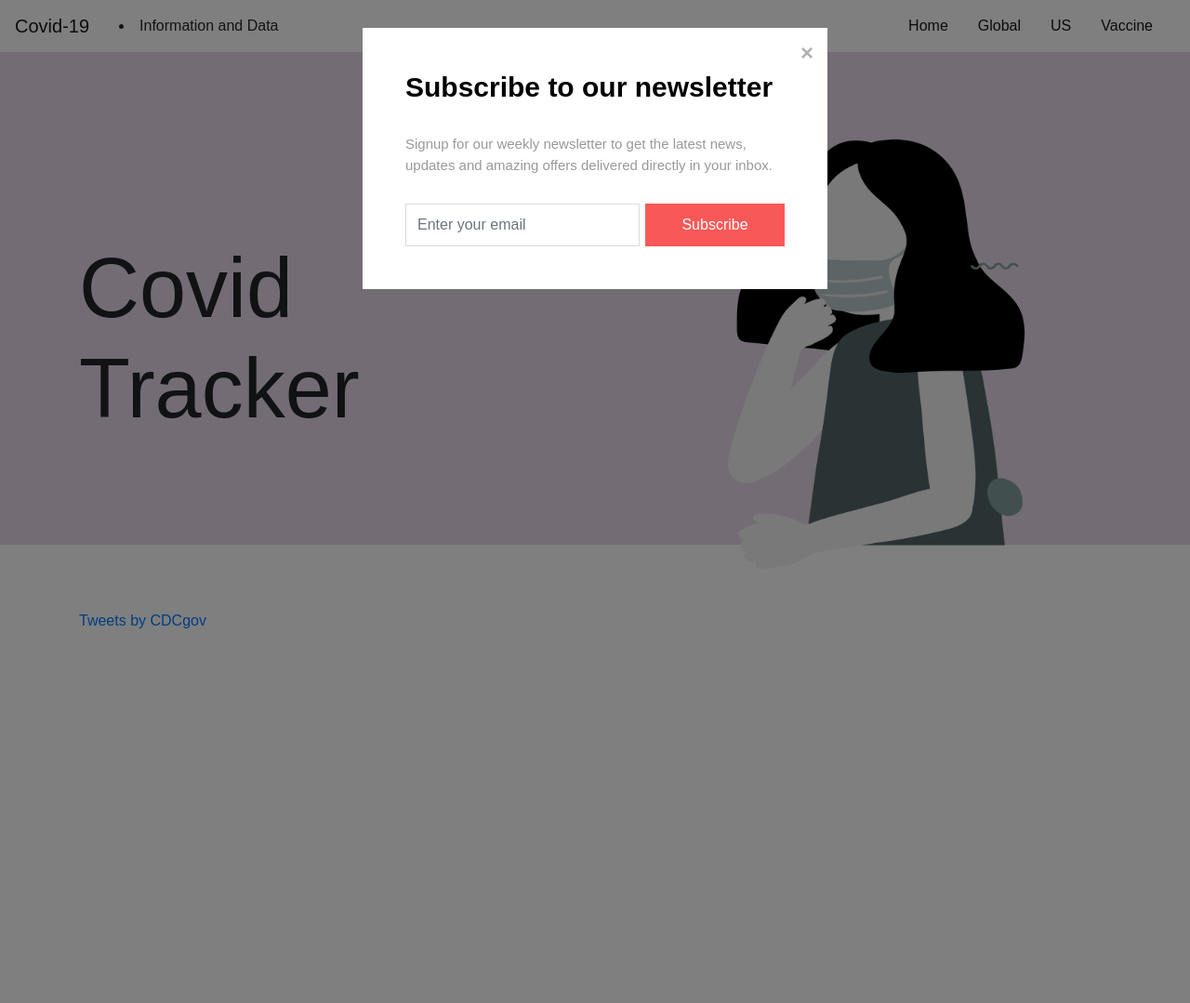
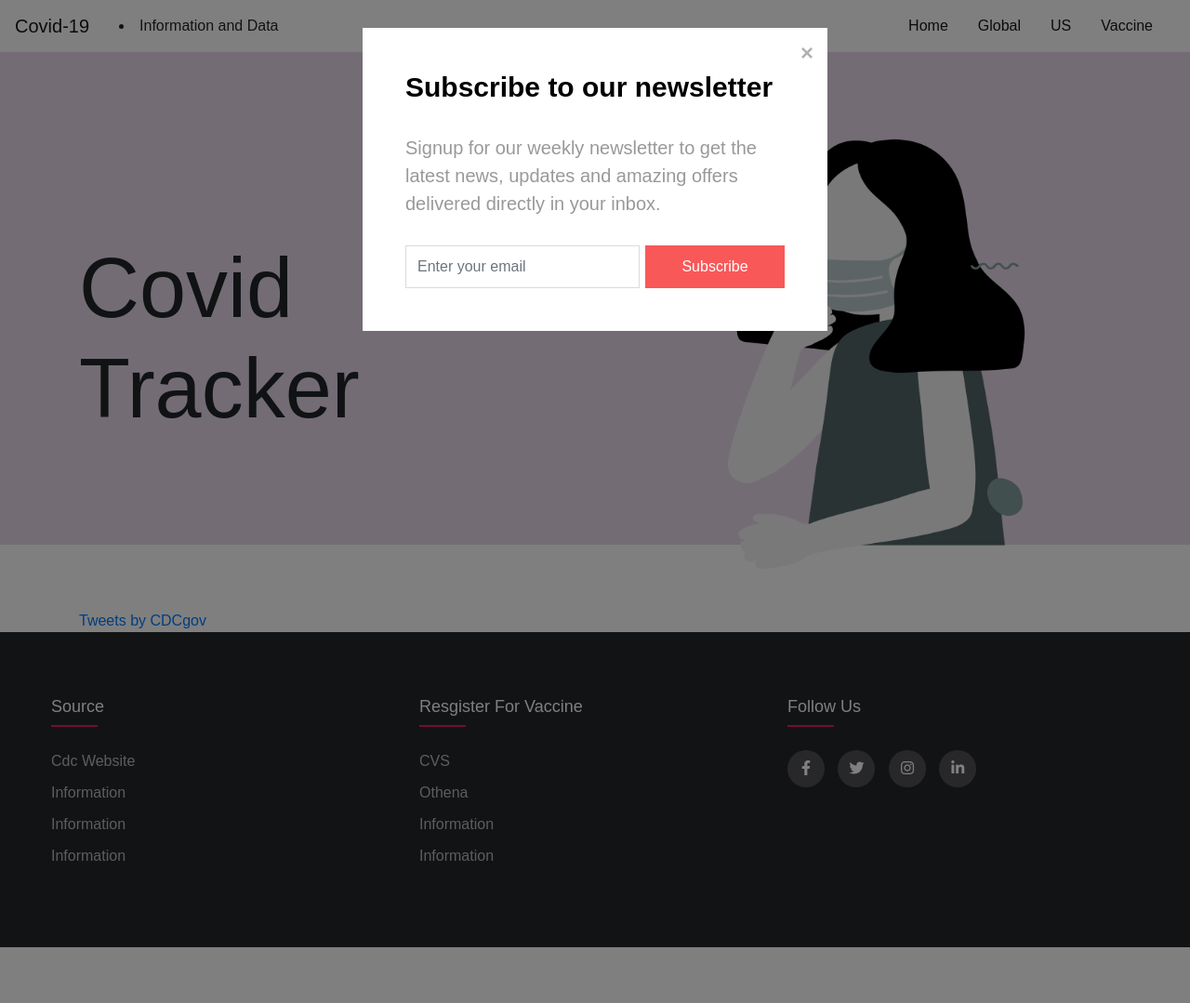
Before and after one commit to tvu2000/covid-tracker, a web app: file index.html in a window 1280 px wide. Shown: the whole page at 93% size. Run offline with its HTML, style and script files only (its server is not run), Linux system fonts and the light colour scheme; some libraries are stand-ins or nearby versions.

Commit message:
add footer for index.html file and make home-page.html file  add 2 more img

```diff
--- a/index.html
+++ b/index.html
@@ -34,6 +34,9 @@
 
 
     <link rel="stylesheet" href="public/styles.css" />
+
+    <!-- Footer -->
+    <link rel="stylesheet" type="text/css" href="https://cdnjs.cloudflare.com/ajax/libs/font-awesome/5.15.1/css/all.min.css">
   </head>
 
   <body>
@@ -128,6 +131,43 @@
   </div>
 </div>
 
+
+<footer class="footer">
+  <div class="container-footer">
+      <div class="row">
+          <div class="footer-col">
+              <h4>Source</h4>
+              <ul>
+                  <li><a href="#">cdc website</a></li>
+                  <li><a href="#">information</a></li>
+                  <li><a href="#">information</a></li>
+                  <li><a href="#">information</a></li>
+              </ul>
+          </div>
+          <div class="footer-col">
+              <h4>Resgister for vaccine</h4>
+              <ul>
+                  <li><a href="#">CVS</a></li>
+                  <li><a href="#">Othena</a></li>
+                  <li><a href="#">information</a></li>
+                  <li><a href="#">information</a></li>
+
+              </ul>
+          </div>
+
+          <div class="footer-col">
+              <h4>follow us</h4>
+              <div class="social-links">
+                  <a href="#"><i class="fab fa-facebook-f"></i></a>
+                  <a href="#"><i class="fab fa-twitter"></i></a>
+                  <a href="#"><i class="fab fa-instagram"></i></a>
+                  <a href="#"><i class="fab fa-linkedin-in"></i></a>
+              </div>
+          </div>
+      </div>
+  </div>
+</footer>
+
 <script src="index.js"></script>
   </body>
 </html>
--- a/public/styles.css
+++ b/public/styles.css
@@ -140,3 +140,172 @@ body {
 .twitter-feed{
   padding-top: 70px;
 }
+
+
+/* home page*/
+
+p
+{
+    font-size: 20px;
+}
+
+img
+{
+    max-width: 100%;
+    max-height: 100%;
+    display: block;
+    margin: 0 auto;
+}
+
+.box
+{
+    width: 60%;
+    height: 40%;
+    border: 5px solid white;
+    position:relative;
+    margin: 250px auto;
+    box-shadow: 1px 2px 10px black;
+
+}
+
+.information,.silde-container
+{
+    width: 48%;
+    height:350px;
+    margin: 14px;
+    word-wrap: break-word;
+}
+
+.information
+{
+    background-color: none;
+    position: absolute;
+    right: 0;
+}
+
+.learn-more
+{
+    border-radius: 5px;
+    border: 1px solid ;
+    background: none;
+    padding: 5px 10px;
+    font-size: 15px;
+    cursor: pointer;
+    margin: 10px;
+    position: absolute;
+    bottom: 0;
+    right: 0;
+}
+
+.silde-container
+{
+
+    animation: slider 7s infinite linear;
+    animation-fill-mode: backwards;
+
+}
+
+@keyframes slider
+{
+    0%{background-image: url(img_1.jpg); background-size: 100% 100%;}
+
+    25%{background-image: url(img_1.jpg); background-size: 100% 100%;}
+    50%{background-image: url(img_1.jpg); background-size: 100% 100%;}
+    75%{background-image: url(img_1.jpg); background-size: 100% 100%;}
+
+}
+
+/* footer */
+@import url('https://fonts.googleapis.com/css2?family=Poppins:wght@300;400;500;600;700&display=swap');
+body{
+	line-height: 1.5;
+	font-family: 'Poppins', sans-serif;
+}
+*{
+	margin:0;
+	padding:0;
+	box-sizing: border-box;
+}
+.container-footer{
+	max-width: 1170px;
+	margin:auto;
+}
+.row{
+	display: flex;
+	flex-wrap: wrap;
+}
+ul{
+	list-style: none;
+}
+.footer{
+	background-color: #24262b;
+    padding: 70px 0;
+}
+.footer-col{
+   width: 33%;
+   padding: 0 15px;
+}
+.footer-col h4{
+	font-size: 18px;
+	color: #ffffff;
+	text-transform: capitalize;
+	margin-bottom: 35px;
+	font-weight: 500;
+	position: relative;
+}
+.footer-col h4::before{
+	content: '';
+	position: absolute;
+	left:0;
+	bottom: -10px;
+	background-color: #e91e63;
+	height: 2px;
+	box-sizing: border-box;
+	width: 50px;
+}
+.footer-col ul li:not(:last-child){
+	margin-bottom: 10px;
+}
+.footer-col ul li a{
+	font-size: 16px;
+	text-transform: capitalize;
+	color: #ffffff;
+	text-decoration: none;
+	font-weight: 300;
+	color: #bbbbbb;
+	display: block;
+	transition: all 0.3s ease;
+}
+.footer-col ul li a:hover{
+	color: #ffffff;
+	padding-left: 8px;
+}
+.footer-col .social-links a{
+	display: inline-block;
+	height: 40px;
+	width: 40px;
+	background-color: rgba(255,255,255,0.2);
+	margin:0 10px 10px 0;
+	text-align: center;
+	line-height: 40px;
+	border-radius: 50%;
+	color: #ffffff;
+	transition: all 0.5s ease;
+}
+.footer-col .social-links a:hover{
+	color: #24262b;
+	background-color: #ffffff;
+}
+
+/*responsive*/
+@media(max-width: 767px){
+  .footer-col{
+    width: 50%;
+    margin-bottom: 30px;
+}
+}
+@media(max-width: 574px){
+  .footer-col{
+    width: 100%;
+}
+}
```
Also changed, not shown: home-page.html (added, +62 -0 lines), img_1.jpg (added), img_2.jpg (added).
